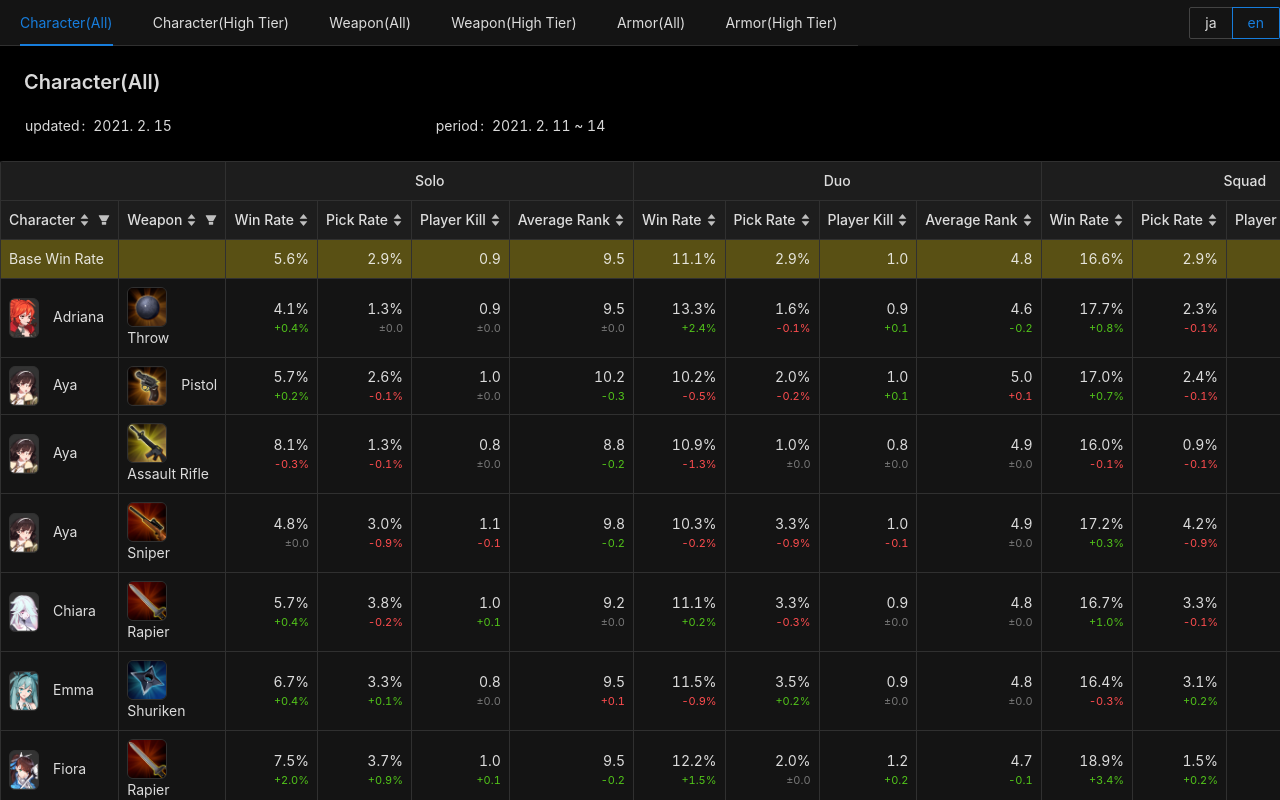
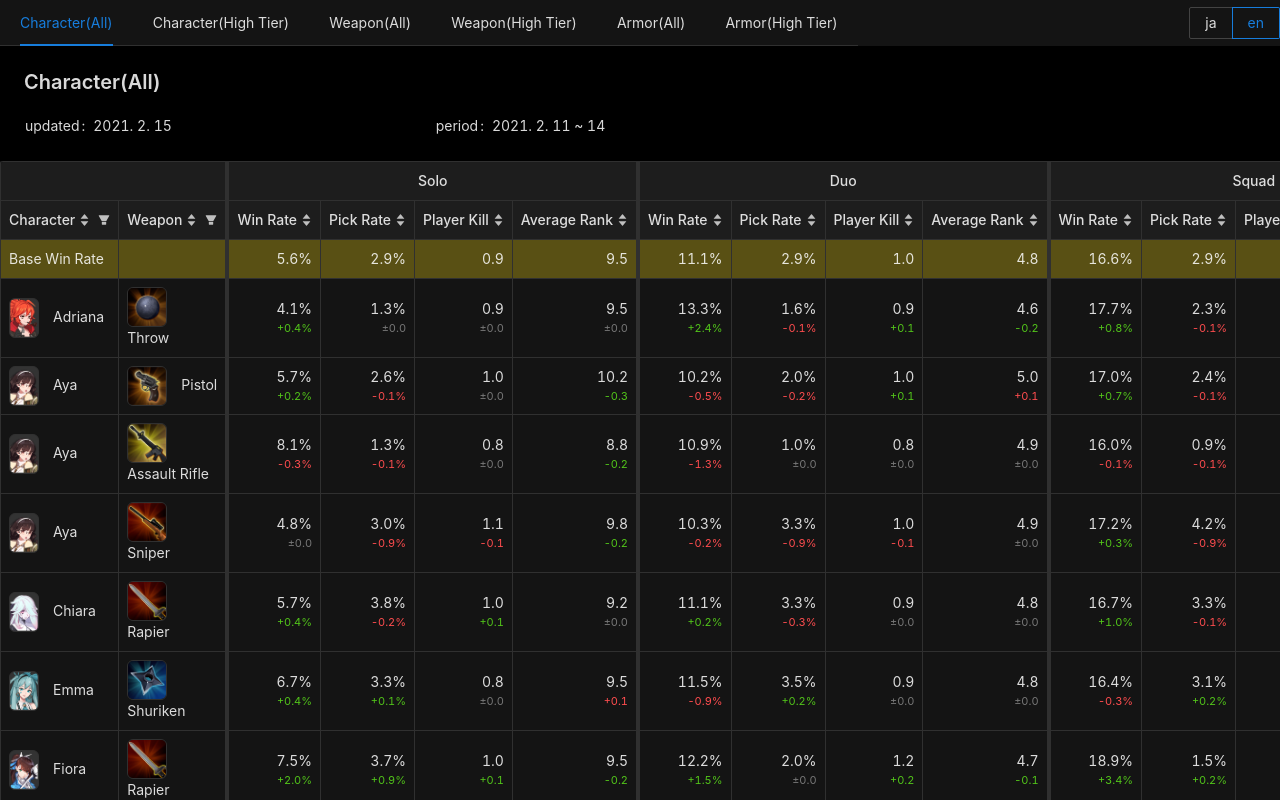
Before and after one commit to crifff/bserstat, a React (Create React App) app in the folder client/: page /character/all in a window 1280 px wide. Shown: the top 800 px of the page. Built offline with nearby package versions, Linux system fonts and the light colour scheme.

Commit message:
スタイル調整

```diff
--- a/client/src/App.css
+++ b/client/src/App.css
@@ -1,5 +1,5 @@
 .border-left {
-    border-left-width: 3px;
+    border-left: 3px solid #303030 !important;
 }
 
 .menu-row {
@@ -8,6 +8,10 @@
 
 .row-base-win-rate {
     background-color: #595014;
+}
+
+.ant-table-tbody>tr.row-base-win-rate:hover>td{
+    background-color: #7c6e14 !important;
 }
 
 .row-base-win-rate .ant-table-column-sort {
```
